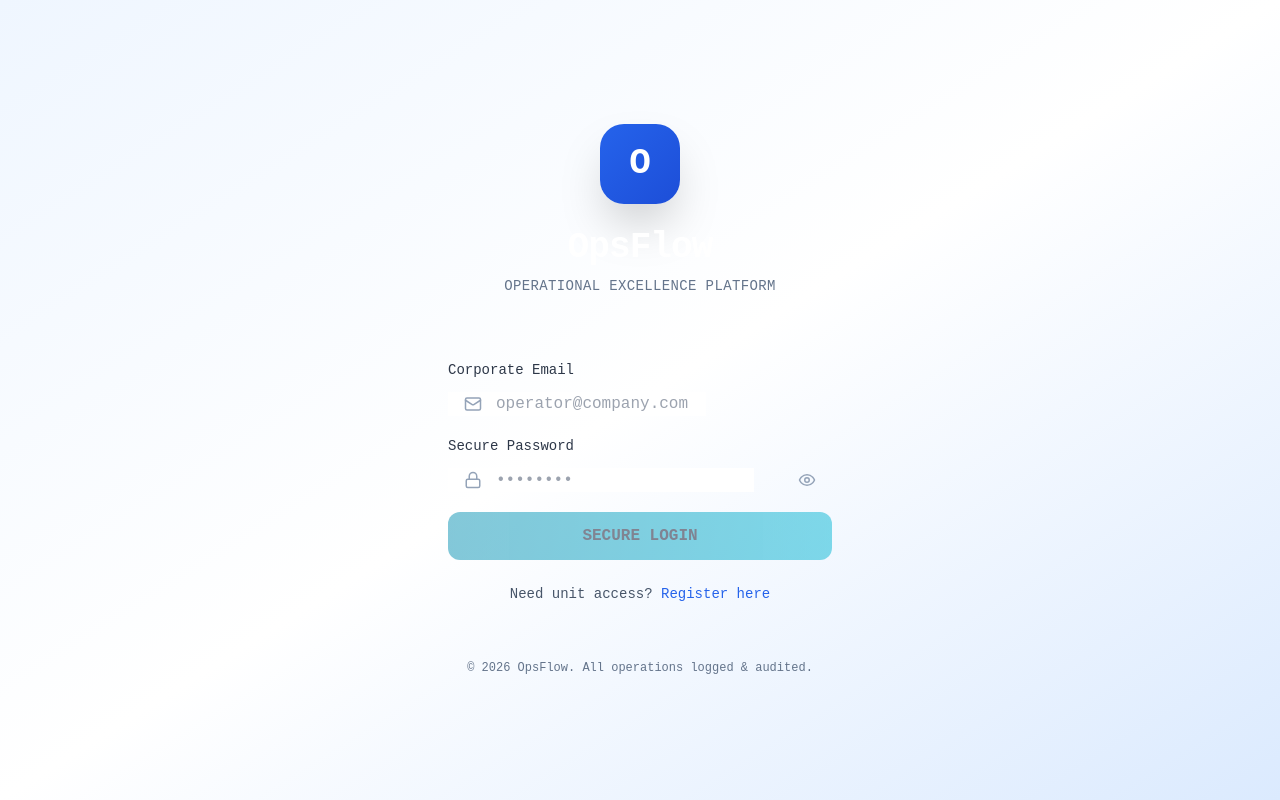
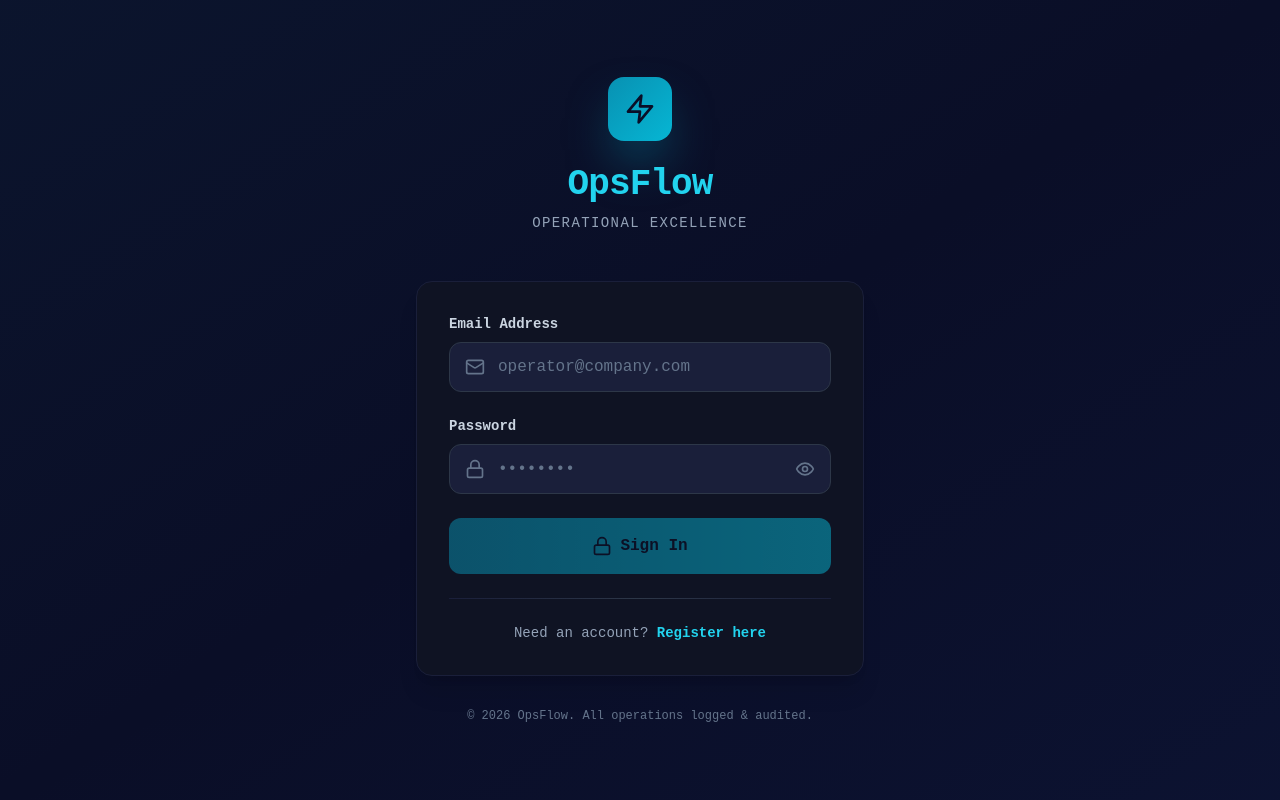
Before and after one commit to lordzwealth/ops-flow, a Next.js app: page /login in a window 1280 px wide. Built offline with nearby package versions, Linux system fonts and the light colour scheme; no server answers.

Commit message:
Update page.tsx

```diff
--- a/src/app/(auth)/login/page.tsx
+++ b/src/app/(auth)/login/page.tsx
@@ -5,7 +5,7 @@ import { useRouter } from 'next/navigation';
 import { useState } from 'react';
 import { createClient } from '@/lib/supabase/client';
 import Link from 'next/link';
-import { Eye, EyeOff, Lock, Mail, Loader } from 'lucide-react';
+import { Eye, EyeOff, Lock, Mail, Loader2, Zap } from 'lucide-react';
 
 export default function LoginPage() {
   const router = useRouter();
@@ -47,33 +47,37 @@ export default function LoginPage() {
   };
 
   return (
-    <div className="min-h-screen bg-gradient-to-br from-blue-50 via-white to-blue-100 flex items-center justify-center px-4">
-      <div className="w-full max-w-md">
-        {/* Header */}
-        <div className="text-center mb-8">
+    <div className="min-h-screen bg-slate-950 flex items-center justify-center px-4 relative overflow-hidden">
+      {/* Background Gradient */}
+      <div className="absolute inset-0 bg-gradient-to-br from-cyan-900/10 via-transparent to-blue-900/10" />
+
+      <div className="w-full max-w-md relative z-10">
+        {/* Logo & Branding */}
+        <div className="text-center mb-12">
           <div className="flex justify-center mb-6">
-            <div className="w-20 h-20 rounded-3xl bg-gradient-to-br from-blue-600 to-blue-700 flex items-center justify-center shadow-2xl">
-              <span className="text-4xl font-bold text-white">O</span>
+            <div className="w-16 h-16 rounded-2xl bg-gradient-to-br from-cyan-600 to-cyan-500 flex items-center justify-center shadow-2xl shadow-cyan-500/50">
+              <Zap className="text-slate-950" size={32} />
             </div>
           </div>
-          <h1 className="text-4xl font-bold gradient-text mb-2">OpsFlow</h1>
-          <p className="text-slate-500 text-sm tracking-wide uppercase">Operational Excellence Platform</p>
+          <h1 className="text-4xl font-bold text-brand mb-2">OpsFlow</h1>
+          <p className="text-slate-400 text-sm tracking-widest uppercase">Operational Excellence</p>
         </div>
 
         {/* Login Card */}
-        <div className="glass-card p-8 mb-6">
-          <form onSubmit={handleLogin} className="space-y-5">
+        <div className="card-lg mb-8">
+          <form onSubmit={handleLogin} className="space-y-6">
             {/* Email Field */}
             <div>
-              <label className="block text-sm font-600 text-slate-700 mb-3">Corporate Email</label>
+              <label htmlFor="email" className="input-label">Email Address</label>
               <div className="relative">
-                <Mail className="absolute left-4 top-1/2 -translate-y-1/2 text-slate-400" size={18} />
+                <Mail className="absolute left-4 top-1/2 -translate-y-1/2 text-slate-500 w-5 h-5" />
                 <input
+                  id="email"
                   type="email"
                   value={email}
                   onChange={(e) => setEmail(e.target.value)}
                   placeholder="operator@company.com"
-                  className="input-glass pl-12"
+                  className="input pl-12"
                   required
                   disabled={loading || !supabase}
                 />
@@ -82,67 +86,71 @@ export default function LoginPage() {
 
             {/* Password Field */}
             <div>
-              <label className="block text-sm font-600 text-slate-700 mb-3">Secure Password</label>
+              <label htmlFor="password" className="input-label">Password</label>
               <div className="relative">
-                <Lock className="absolute left-4 top-1/2 -translate-y-1/2 text-slate-400" size={18} />
+                <Lock className="absolute left-4 top-1/2 -translate-y-1/2 text-slate-500 w-5 h-5" />
                 <input
+                  id="password"
                   type={showPassword ? 'text' : 'password'}
                   value={password}
                   onChange={(e) => setPassword(e.target.value)}
                   placeholder="••••••••"
-                  className="input-glass pl-12 pr-12"
+                  className="input pl-12 pr-12"
                   required
                   disabled={loading || !supabase}
                 />
                 <button
                   type="button"
                   onClick={() => setShowPassword(!showPassword)}
-                  className="absolute right-4 top-1/2 -translate-y-1/2 text-slate-400 hover:text-blue-600 transition-colors"
+                  className="absolute right-4 top-1/2 -translate-y-1/2 text-slate-500 hover:text-slate-300 transition-colors"
                   disabled={loading || !supabase}
                 >
-                  {showPassword ? <EyeOff size={18} /> : <Eye size={18} />}
+                  {showPassword ? <EyeOff className="w-5 h-5" /> : <Eye className="w-5 h-5" />}
                 </button>
               </div>
             </div>
 
             {/* Error Message */}
             {error && (
-              <div className="p-4 rounded-2xl bg-red-100/60 backdrop-blur border border-red-200/40 text-red-700 text-sm font-500">
+              <div className="p-4 rounded-xl bg-red-600/10 border border-red-600/30 text-red-400 text-sm font-medium">
                 {error}
               </div>
             )}
 
-            {/* Login Button */}
+            {/* Submit Button */}
             <button
               type="submit"
               disabled={loading || !email || !password || !supabase}
-              className="btn-primary w-full flex items-center justify-center gap-2 mt-6"
+              className="btn-primary w-full flex items-center justify-center gap-2 py-4 text-base"
             >
               {!supabase || loading ? (
                 <>
-                  <Loader size={18} className="animate-spin" />
-                  {loading ? 'Securing...' : 'Loading...'}
+                  <Loader2 className="w-5 h-5 animate-spin" />
+                  {loading ? 'Signing in...' : 'Loading...'}
                 </>
               ) : (
-                'SECURE LOGIN'
+                <>
+                  <Lock className="w-5 h-5" />
+                  Sign In
+                </>
               )}
             </button>
           </form>
 
           {/* Divider */}
-          <div className="divider-glass my-6"></div>
+          <div className="divider my-6" />
 
           {/* Register Link */}
-          <p className="text-center text-sm text-slate-600">
-            Need unit access?{' '}
-            <Link href="/register" className="font-600 text-blue-600 hover:text-blue-700 transition-colors">
+          <p className="text-center text-slate-400 text-sm">
+            Need an account?{' '}
+            <Link href="/register" className="text-brand font-semibold hover:text-cyan-300 transition-colors">
               Register here
             </Link>
           </p>
         </div>
 
         {/* Footer */}
-        <p className="text-center text-xs text-slate-500">
+        <p className="text-center text-slate-500 text-xs">
           © 2026 OpsFlow. All operations logged & audited.
         </p>
       </div>
```
